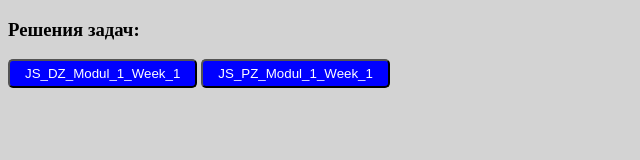
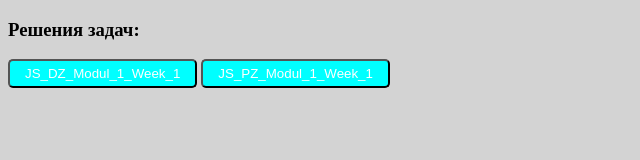
Before and after one commit to belkud/JavaScript, a website built with Vite: page index.html in a window 1280 px wide. Shown: the whole page, without its empty margins (0-640 px from the left). Built offline with nearby package versions, Linux system fonts and the light colour scheme.

Commit message:
change_link

```diff
--- a/index.html
+++ b/index.html
@@ -10,7 +10,7 @@
     <div>
       <h3>Решения задач:</h3>
       <div>
-        <button><a href="JS_DZ_Modul_1_Week_1.html">JS_DZ_Modul_1_Week_1</a></button>
+        <button><a href="./JS_DZ_Modul_1_Week_1.html">JS_DZ_Modul_1_Week_1</a></button>
         <button><a href="JS_PZ_Modul_1_Week_1.html">JS_PZ_Modul_1_Week_1</a></button>
       </div>
     </div>
@@ -20,6 +20,7 @@
   button {
     color: white;
     background-color: blue;
+    background-color: aqua;
     border-radius: 5px;
     padding:5px 15px;
     transition: .5s;
```
